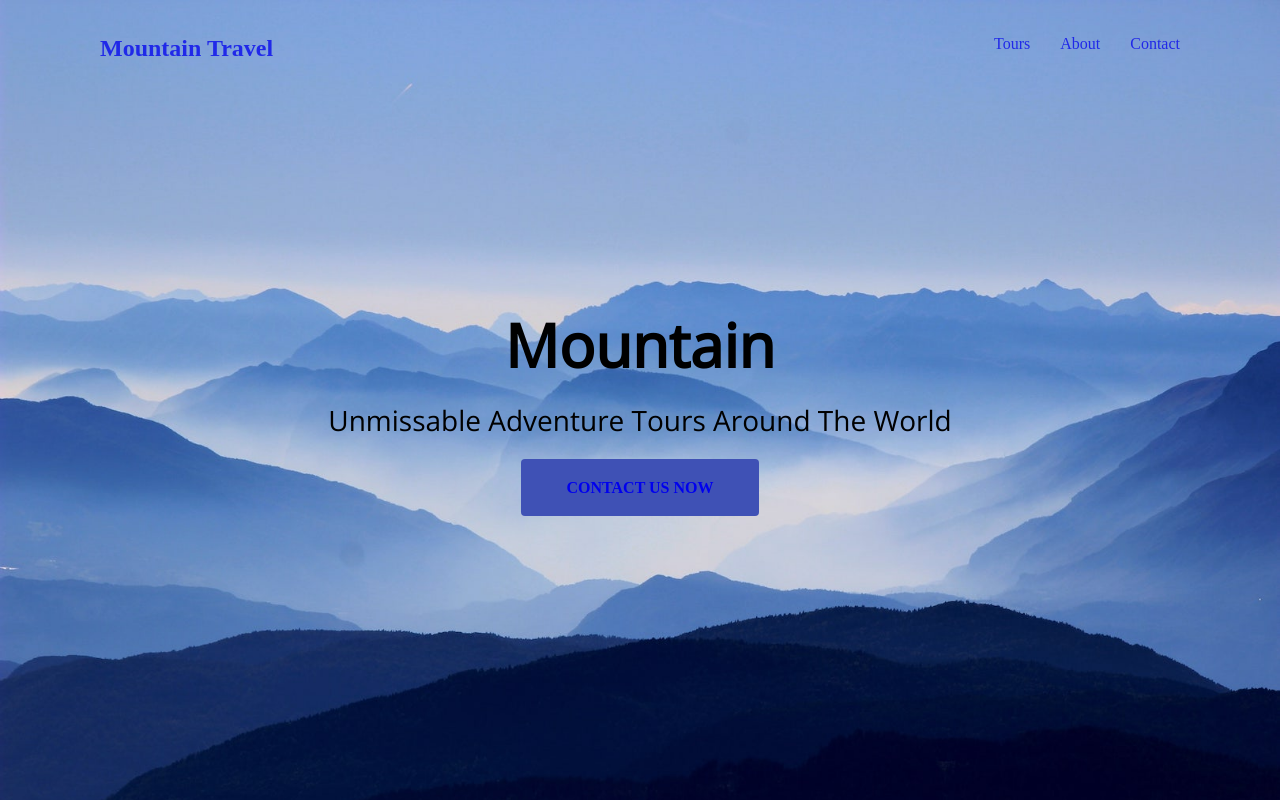
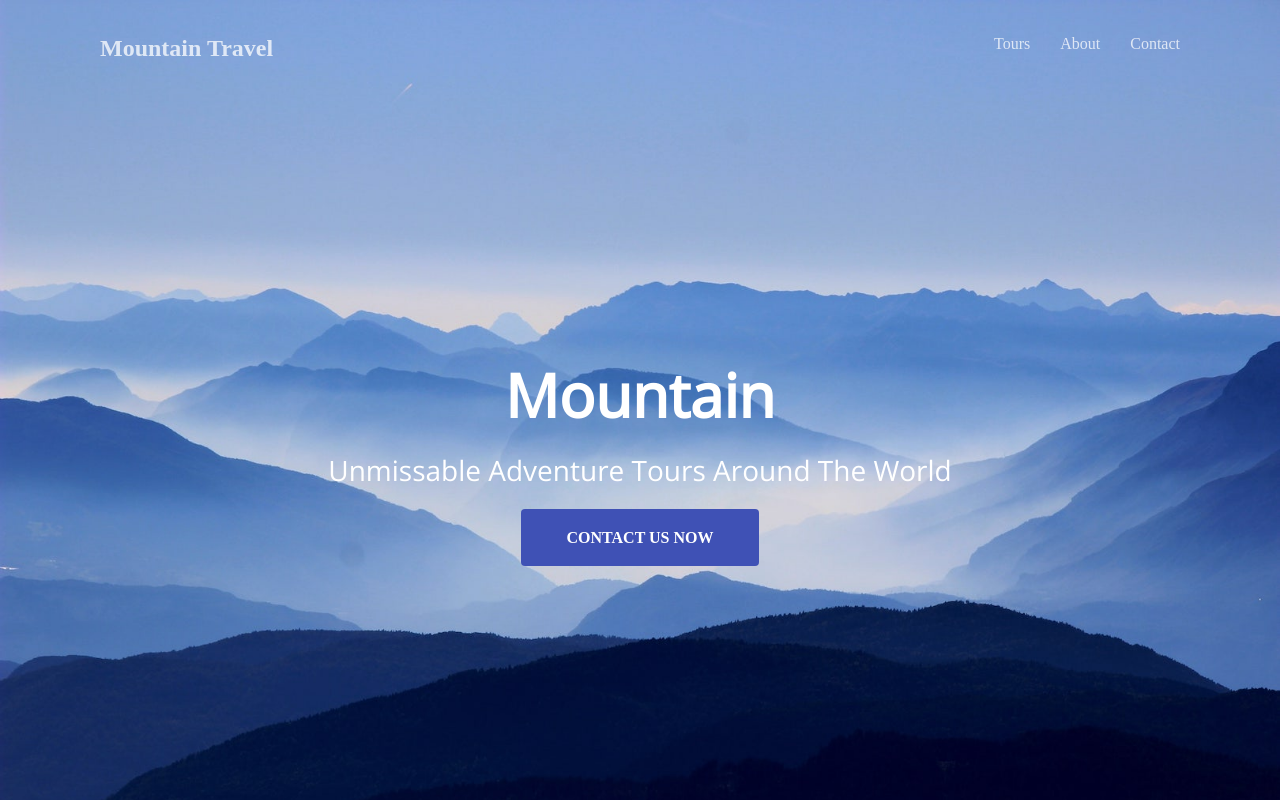
Before and after one commit to DelfinMong/Mountain_landing_page, a plain HTML site: page index.html in a window 1280 px wide. Drawn offline with nearby package versions, Linux system fonts and the light colour scheme.

Commit message:
animation

```diff
--- a/assets/css/styles.css
+++ b/assets/css/styles.css
@@ -11,6 +11,7 @@ html {
 a {
     text-decoration: none;
     opacity: .75;
+    color: #fff;
 }
 
 a:hover {
@@ -42,7 +43,8 @@ header {
   justify-content: space-between;
   padding: 35px 100px 0;
   animation: fadein 1s 0.5s forwards;
-  opacity: 0 ;
+  opacity: 0;
+  color: #fff;
 }
 
 @keyframes fadein {
@@ -67,6 +69,7 @@ header nav li {
     justify-content: center;
     text-align: center;
     min-height: 100vh;
+    color: #fff;
 }
 
 .hero .background-image {
@@ -93,3 +96,15 @@ header nav li {
 .hero a.btn {
     padding: 20px 46px;
 }
+
+.hero-content-area {
+    opacity: 0;
+    margin-top: 100px;
+    animation: 1s slidefade 1s forwards
+}
+
+@keyframes slidefade {
+    100% {
+        opacity: 1;
+    }
+}
```
